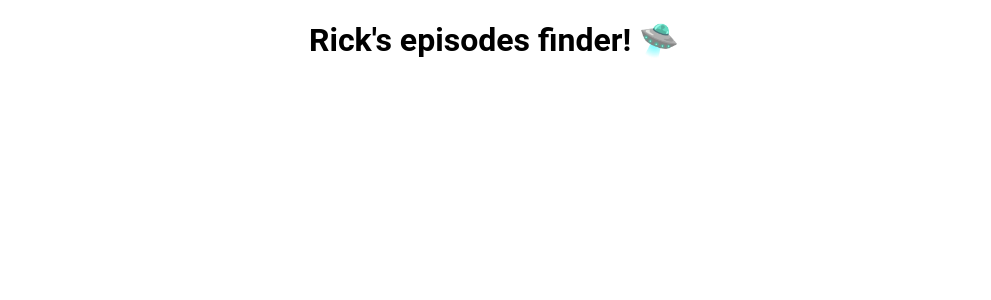
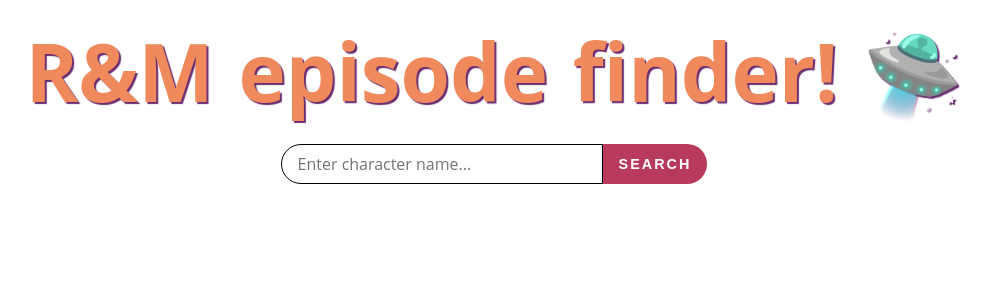
Before and after one commit to etriv/ricks-ep-finder, a React (Create React App) app: page / in a window 1280 px wide. Shown: the top 300 px of the page, without its empty margins (146-1137 px from the left). Built offline with nearby package versions, Linux system fonts and the light colour scheme.

Commit message:
Add basic fetching function and basic design

```diff
--- a/package.json
+++ b/package.json
@@ -9,7 +9,9 @@
     "node-sass": "^4.13.1",
     "react": "^16.13.1",
     "react-dom": "^16.13.1",
-    "react-scripts": "3.4.1"
+    "react-scripts": "3.4.1",
+    "react-spinners": "^0.8.1",
+    "rickmortyapi": "^0.2.2"
   },
   "scripts": {
     "start": "react-scripts start",
--- a/src/App.js
+++ b/src/App.js
@@ -1,10 +1,70 @@
-import React from 'react';
+import React, { useState, useEffect } from 'react';
 import './App.scss';
+import {getEpisodes} from './modules/rick-manager';
+import MoonLoader from "react-spinners/MoonLoader";
 
 function App() {
+  const [results, setResults] = useState([]);
+  const [totalCount, setTotalCount] = useState(-1);
+  const [searchText, setSearchText] = useState('');
+  const [fetchingNewSearch, setFetchingNewSearch] = useState(false);
+
+  function onSearchTextChange(e) {
+    setSearchText(e.target.value);
+  }
+
+  function onKeyUp(e) {
+    if (e.keyCode === 13) {
+      onSearchClick();
+    }
+  }
+
+  function onSearchClick() {
+    setFetchingNewSearch(true);
+    getEpisodes(searchText)
+      .then(data => {
+        console.log('Fetched:', data);
+        setTotalCount(data.info.count);
+        setResults(data.results);
+        setFetchingNewSearch(false);
+      })
+      .catch(err => {
+        console.log('Error while fetching gifs:', err);
+        setFetchingNewSearch(false);
+      });
+  }
+
+  useEffect(() => {
+    // getEpisodes('summer')
+    // .then((data) => {
+    //   console.log(data);
+    // });
+  }, []);
+
+  let display = null;
+  if (fetchingNewSearch) {
+    display = <MoonLoader
+      css={"margin: 4rem auto"}
+      size={100}
+      color={"#b83b5e"} />;
+  }
+
   return (
     <div className="App">
-      <h1>Rick's episodes finder! <span role="img" aria-label="UFO">🛸</span></h1>
+      <h1 className="title">R&M episode finder! <span role="img" aria-label="UFO">🛸</span></h1>
+      <div className="search-area">
+        <input name="search-text" className="search-box" type="text"
+          placeholder="Enter character name..."
+          value={searchText}
+          onChange={onSearchTextChange}
+          onKeyUp={onKeyUp} />
+        <button className="search-button"
+          onClick={onSearchClick}
+          disabled={fetchingNewSearch}>
+          <span role="img" aria-label="magnify glass">SEARCH</span>
+        </button>
+      </div>
+      {display}
     </div>
   );
 }
--- a/src/App.scss
+++ b/src/App.scss
@@ -1,5 +1,71 @@
+@import './modules/global-styles.scss';
+
 .App {
   text-align: center;
+
+  .title {
+    color: $color3;
+    font-family: 'Lora', sans;
+    font-weight: 900;
+    font-size: 5rem;
+    margin: 1rem auto;
+    text-align: center;
+    // letter-spacing: 4px;
+    word-spacing: 4px;
+    text-shadow: 2px 2px 1px $color4;
+  }
+
+  .no-results {
+    margin: 1.5rem auto;
+    font-weight: bold;
+  }
+
+  .search-area {
+    display: flex;
+    flex-direction: row;
+    justify-content: center;
+    align-items: center;
+    align-content: center;
+    margin: 1.2rem auto;
+
+    .search-box {
+      border: 1px solid black;
+      padding: 0.5rem 1rem;
+      border-radius: 20px 0px 0px 20px;
+      width: 18rem;
+      font-family: 'Open Sans', sans-serif;
+      font-size: 1rem;
+      // margin: 1rem auto;
+      // box-shadow: 0 1px 3px rgba(0,0,0,0.12), 0 1px 2px rgba(0,0,0,0.24);
+
+      &:focus {
+          outline: 0;
+          content: "";
+      }
+    }
+
+    .search-button {
+      color: white;
+      font-weight: 600;
+      background-color: $color1;
+      font-size: 0.9rem;
+      padding: 0.75rem 1rem;
+      border-radius: 0px 20px 20px 0px;
+      transition: background-color 0.3s;
+      outline: none;
+      border: none;
+      letter-spacing: 2px;
+
+      &:hover {
+        background-color: lighten($color1, 5%);
+        cursor: pointer;
+      }
+      &:active {
+          background-color: lighten($color1, 10%);
+          transition: background-color 0s;
+      }
+    }
+  }
 }
 
 .App-header {
--- /dev/null
+++ b/src/modules/global-styles.scss
@@ -0,0 +1,10 @@
+// https://colorhunt.co/palette/175336
+// $color1: #212121;
+// $color2: #323232;
+// $color3: #0d7377;
+// $color4: #14ffec;
+
+$color2: #f9ed69;
+$color3: #f08a5d;
+$color1: #b83b5e;
+$color4: #6a2c70;
--- /dev/null
+++ b/src/modules/rick-manager.jsx
@@ -0,0 +1,28 @@
+const rickUrl = 'https://rickandmortyapi.com/api/';
+
+function getEpisodes(character) {
+    let fetchUrl = rickUrl + 'character/';
+    fetchUrl += '?name=' + character;
+
+    console.log('Fetching:', fetchUrl)
+    return fetch(fetchUrl)
+        .then(res => {
+            if (res.status === 200)
+                return res.json();
+            return {};
+        })
+        .catch((e) => {
+            console.log('Error while fetching inspirations:', e);
+            return {};
+        });
+}
+
+export {getEpisodes};
+
+
+// Available character parameters:
+// name: filter by the given name.
+// status: filter by the given status (alive, dead or unknown).
+// species: filter by the given species.
+// type: filter by the given type.
+// gender: filter by the given gender (female, male, genderless or unknown).
```
Also changed, not shown: 1 other file (tests, documents, lock files or other folders).
